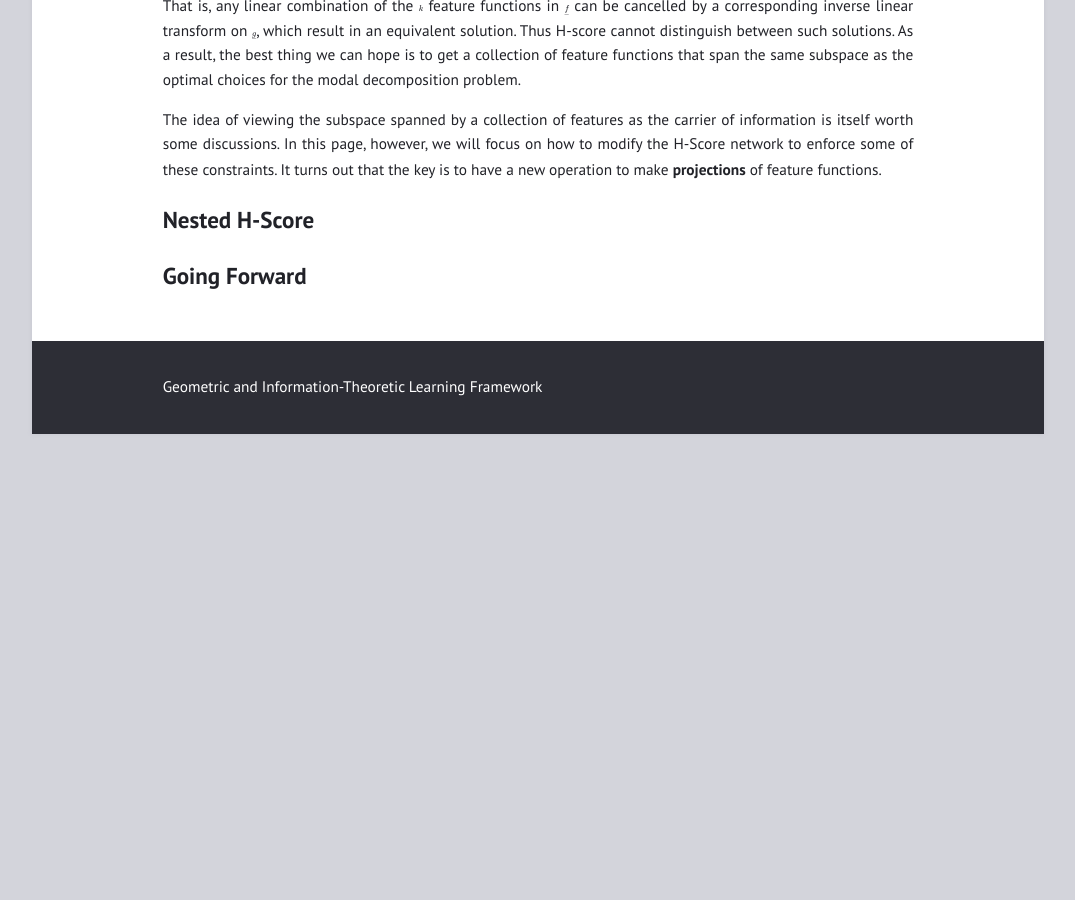
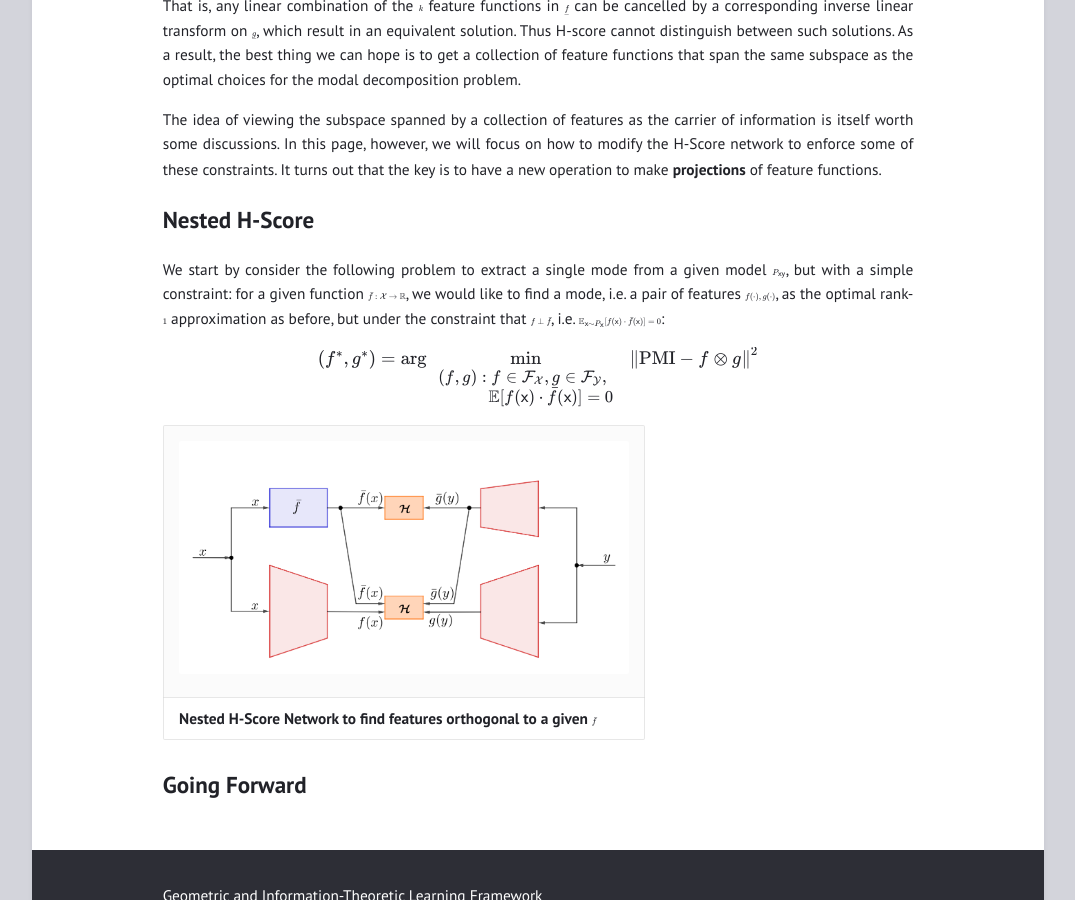
Before and after one commit to gilearning/gilearning.github.io, a Jekyll site: the page built from _posts/2022-09-08-NestedHScore.md, in a window 1280 px wide and 900 px high, scrolled down 1834 px. Shown: the whole window, without its empty margins (102-1177 px from the left). Built offline with Jekyll 4.4.1, drawn with Linux system fonts in a browser that asks for light colours; formulas are drawn with MathJax 3; before the commit the page ends 2268 px from its top, so only the background shows below that.

Commit message:
include the png of nested

```diff
--- a/_posts/2022-09-08-NestedHScore.md
+++ b/_posts/2022-09-08-NestedHScore.md
@@ -51,4 +51,14 @@ The idea of viewing the subspace spanned by a collection of features as the carr
 
 ## Nested H-Score
 
+We start by consider the following problem to extract a single mode from a given model $P_{\mathsf {xy}}$, but with a simple constraint: for a given function $\bar{f} : \mathcal X \to \mathbb R$, we would like to find a mode, i.e. a pair of features $f(\cdot), g(\cdot)$, as the optimal rank-$1$ approximation as before, but under the constraint that $f \perp \bar{f}$, i.e. $\mathbb E_{\mathsf x \sim P_\mathsf x}[f(\mathsf x) \cdot \bar{f}(\mathsf x)] = 0$:
+
+$$
+(f^\ast, g^\ast) = \arg\min_{\small{\begin{array}{l}(f, g): f\in \mathcal {F_X}, g \in \mathcal {F_Y}, \\ \qquad \quad \mathbb E[f(\mathsf x)\cdot \bar{f}(\mathsf x)]=0\end{array}}} \; \left\Vert \mathrm{PMI} - f \otimes g \right\Vert^2
+$$
+
+|![test image](/assets/nested H2.png){: width="450" }|
+|<b> Nested H-Score Network to find features orthogonal to a given $\bar{f}$ </b>|
+
+
 ## Going Forward
```
